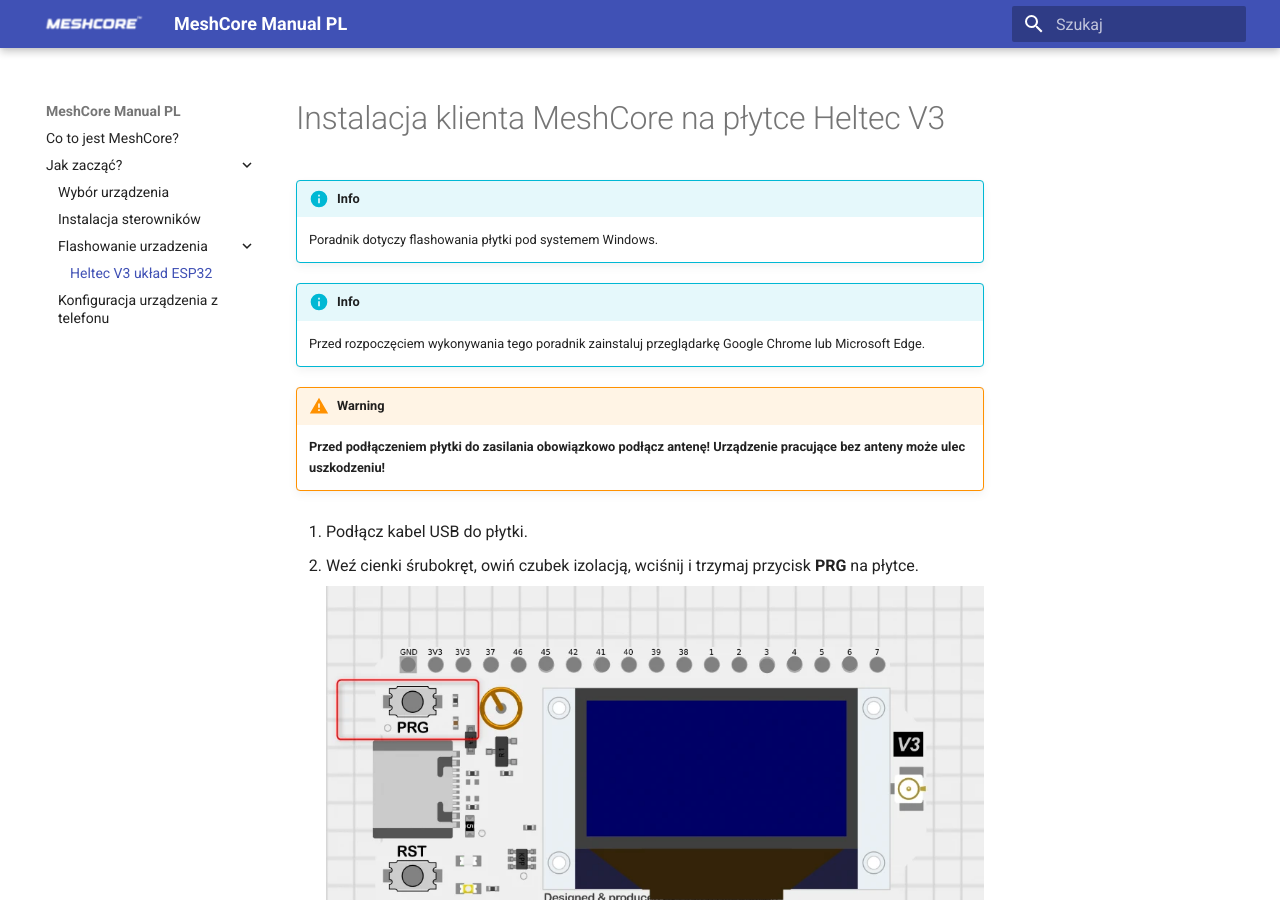
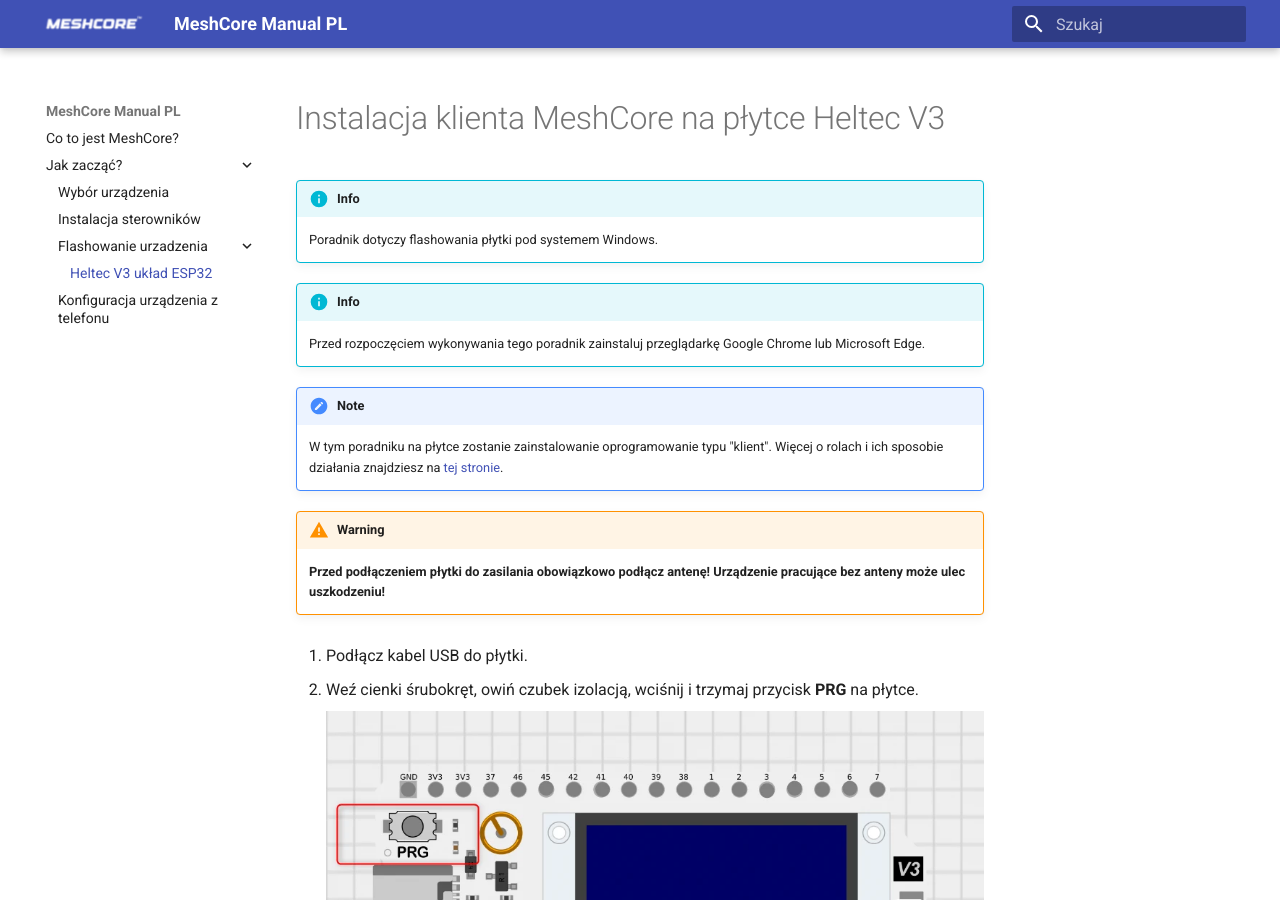
Before and after one commit to deFAT64/meshcore-manual-pl, an MkDocs documentation site: the page built from docs/jakZaczac/flashowanieHeltecV3.md, in a window 1280 px wide and 900 px high. Built offline with MkDocs 1.6.1 and Material for MkDocs 9.7.7, drawn with Linux system fonts in a browser that asks for light colours.

Commit message:
Add note and link

```diff
--- a/docs/jakZaczac/flashowanieHeltecV3.md
+++ b/docs/jakZaczac/flashowanieHeltecV3.md
@@ -5,6 +5,9 @@
 
 !!! info
     Przed rozpoczęciem wykonywania tego poradnik zainstaluj przeglądarkę Google Chrome lub Microsoft Edge.
+
+!!! note
+    W tym poradniku na płytce zostanie zainstalowanie oprogramowanie typu "klient". Więcej o rolach i ich sposobie działania znajdziesz na [tej stronie](/zaawansowane/role).
 
 !!! warning
     **Przed podłączeniem płytki do zasilania obowiązkowo podłącz antenę! Urządzenie pracujące bez anteny może ulec uszkodzeniu!**
```
